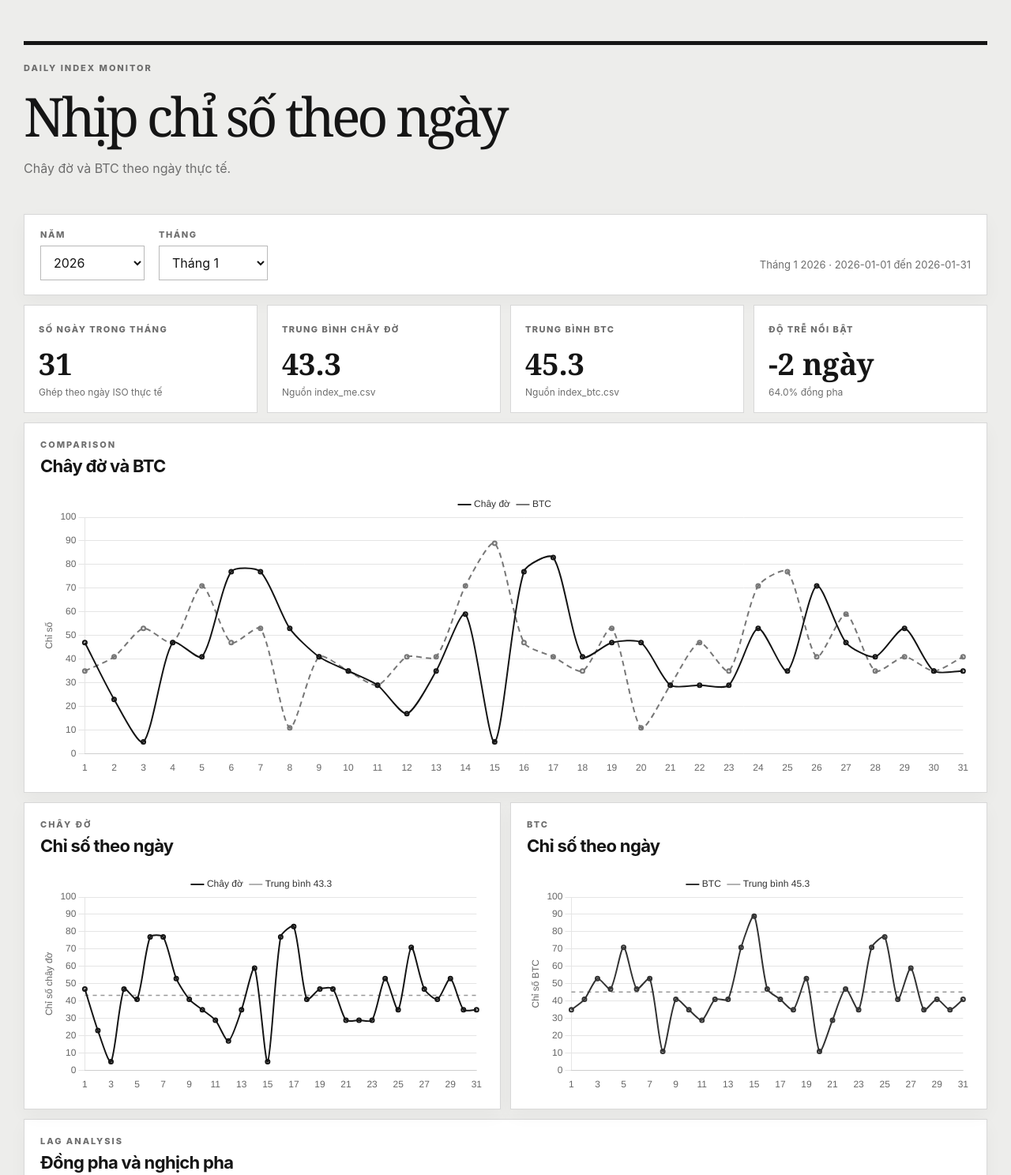
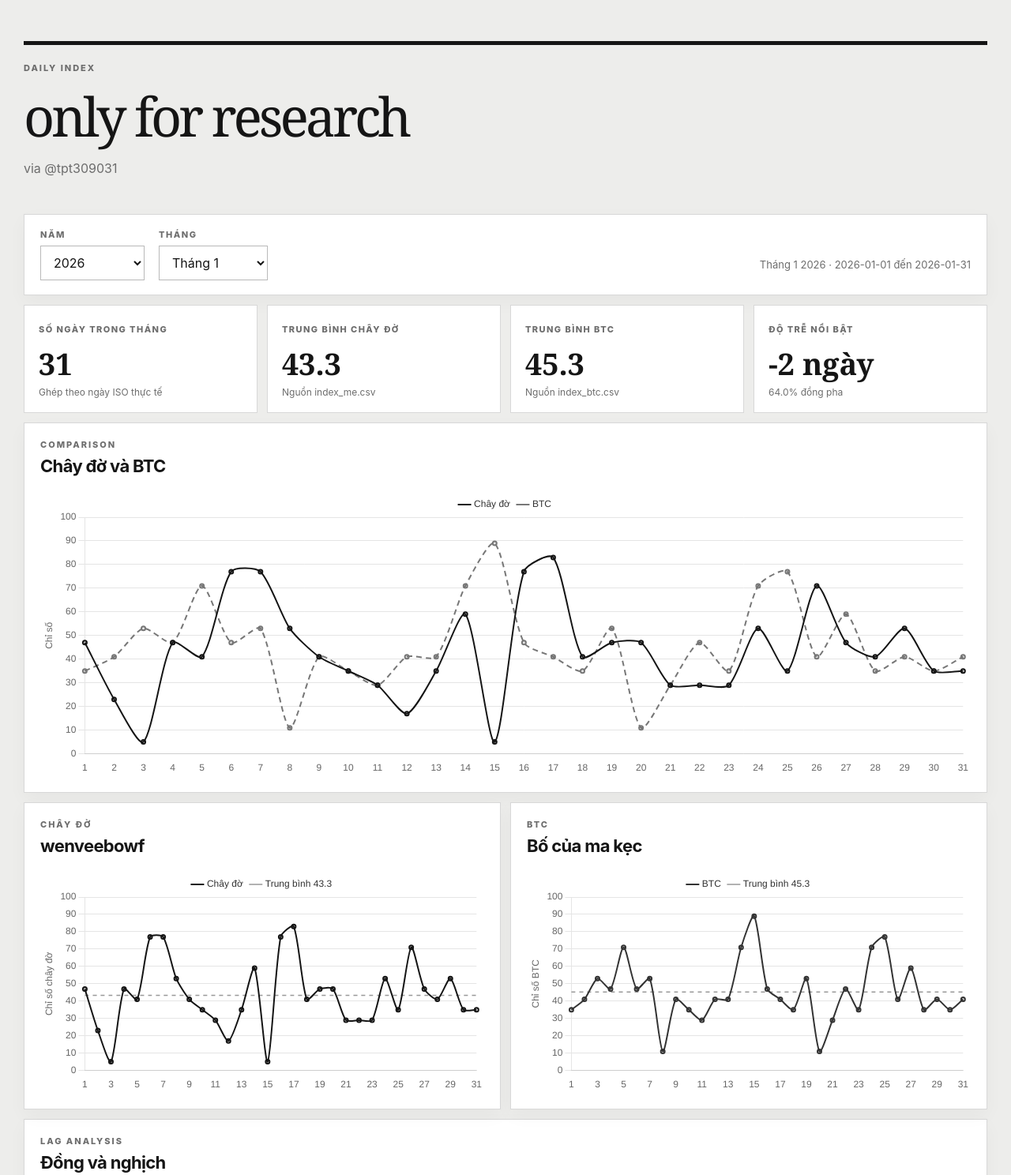
Before and after one commit to tpt309031/tamlinhv2.0, a plain HTML site: page index.html in a window 1280 px wide. Shown: the top 1488 px of the page at 79% size. Drawn offline with nearby package versions, Linux system fonts and the light colour scheme.

Commit message:
Update index.html

```diff
--- a/index.html
+++ b/index.html
@@ -3,7 +3,7 @@
 <head>
   <meta charset="UTF-8">
   <meta name="viewport" content="width=device-width, initial-scale=1.0">
-  <title>Nhịp chỉ số theo ngày</title>
+  <title>BTC energy</title>
   <link rel="stylesheet" href="style.css">
   <script src="https://cdn.jsdelivr.net/npm/chart.js@4.4.7/dist/chart.umd.min.js"></script>
   <script src="data.js"></script>
@@ -12,9 +12,9 @@
 <body>
   <main class="shell">
     <header class="hero">
-      <p class="eyebrow">DAILY INDEX MONITOR</p>
-      <h1>Nhịp chỉ số theo ngày</h1>
-      <p class="subtitle">Chây đờ và BTC theo ngày thực tế.</p>
+      <p class="eyebrow">DAILY INDEX</p>
+      <h1>only for research</h1>
+      <p class="subtitle">via @tpt309031</p>
     </header>
 
     <section class="toolbar card" aria-label="Bộ lọc dữ liệu">
@@ -56,7 +56,7 @@
       <section class="card chart-card">
         <div class="section-heading">
           <p class="eyebrow">CHÂY ĐỜ</p>
-          <h2>Chỉ số theo ngày</h2>
+          <h2>wenveebowf</h2>
         </div>
         <div class="chart-wrap"><canvas id="meChart"></canvas></div>
       </section>
@@ -64,7 +64,7 @@
       <section class="card chart-card">
         <div class="section-heading">
           <p class="eyebrow">BTC</p>
-          <h2>Chỉ số theo ngày</h2>
+          <h2>Bố của ma kẹc</h2>
         </div>
         <div class="chart-wrap"><canvas id="btcChart"></canvas></div>
       </section>
@@ -73,7 +73,7 @@
     <section class="card analysis-card">
       <div class="section-heading">
         <p class="eyebrow">LAG ANALYSIS</p>
-        <h2>Đồng pha và nghịch pha</h2>
+        <h2>Đồng và nghịch</h2>
       </div>
       <div id="analysis"></div>
     </section>
```
